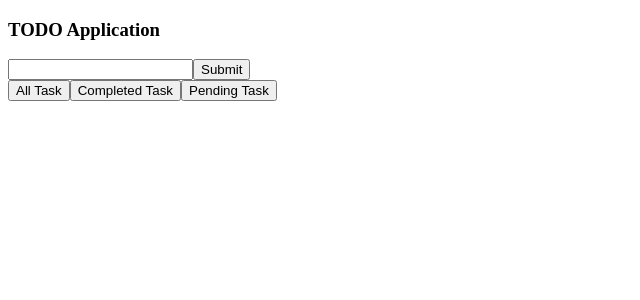
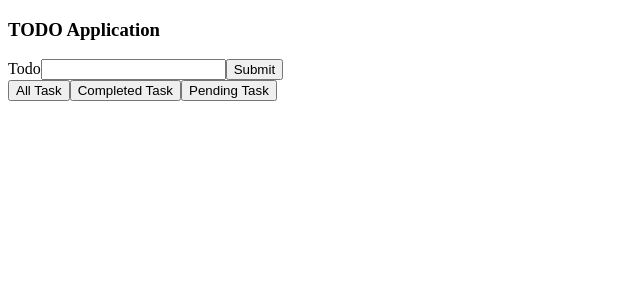
Before and after one commit to coder4affine/zeo-training, a React (Create React App) app: page / in a window 1280 px wide. Shown: the top 300 px of the page, without its empty margins (0-640 px from the left). Built offline with nearby package versions, Linux system fonts and the light colour scheme.

Commit message:
completed form data

```diff
--- a/src/App.js
+++ b/src/App.js
@@ -1,5 +1,6 @@
 import React, { Component } from "react";
 import PropTypes from "prop-types";
+import TodoForm from "./todoForm";
 
 export default class App extends Component {
   static propTypes = {};
@@ -16,6 +17,7 @@ export default class App extends Component {
   };
 
   submit = e => {
+    console.log(e);
     e.preventDefault();
     const { value, todoList, currentState } = this.state;
     this.setState(
@@ -91,24 +93,26 @@ export default class App extends Component {
     return (
       <div>
         <h3> TODO Application</h3>
-        <form onSubmit={this.submit}>
-          <input type="text" value={value} onChange={this.onChange} required />
-          <input type="submit" value="Submit" />
+        {/* form  */}
+        <TodoForm
+          onSubmit={this.submit}
+          value={value}
+          onChange={this.onChange}
+          label="Todo"
+        />
+        {/* data */}
         {filteredList.map((x, index) => (
           <div key={index}>
             <span onClick={() => this.changeStatus(x)}>
               <span>{x.todoText}</span>
               <span style={{ color: "green" }}> {x.status}</span>
             </span>
-              <span
-                style={{ color: "red" }}
-                onClick={() => this.deleteRecord(x)}
-              >
+            <span style={{ color: "red" }} onClick={() => this.deleteRecord(x)}>
               Delete
             </span>
           </div>
         ))}
-        </form>
+        {/* filtering */}
         <button onClick={() => this.filterData("all")}>All Task</button>
         <button onClick={() => this.filterData("done")}>Completed Task</button>
         <button onClick={() => this.filterData("pending")}>Pending Task</button>
--- /dev/null
+++ b/src/todoForm.js
@@ -0,0 +1,26 @@
+import React, { Component } from "react";
+import PropTypes from "prop-types";
+
+export default class todoForm extends Component {
+  static propTypes = {
+    onSubmit: PropTypes.func.isRequired,
+    value: PropTypes.string.isRequired,
+    onChange: PropTypes.func.isRequired,
+    label: PropTypes.string
+  };
+
+  static defaultProps = {
+    label: "Add Todo"
+  };
+
+  render() {
+    const { onSubmit, value, onChange, label } = this.props;
+    return (
+      <form onSubmit={onSubmit}>
+        <label>{label}</label>
+        <input type="text" value={value} onChange={onChange} required />
+        <input type="submit" value="Submit" />
+      </form>
+    );
+  }
+}
```
Also changed, not shown: src/todoList.js (added). Lines whose indentation alone changed are shown as unchanged.
